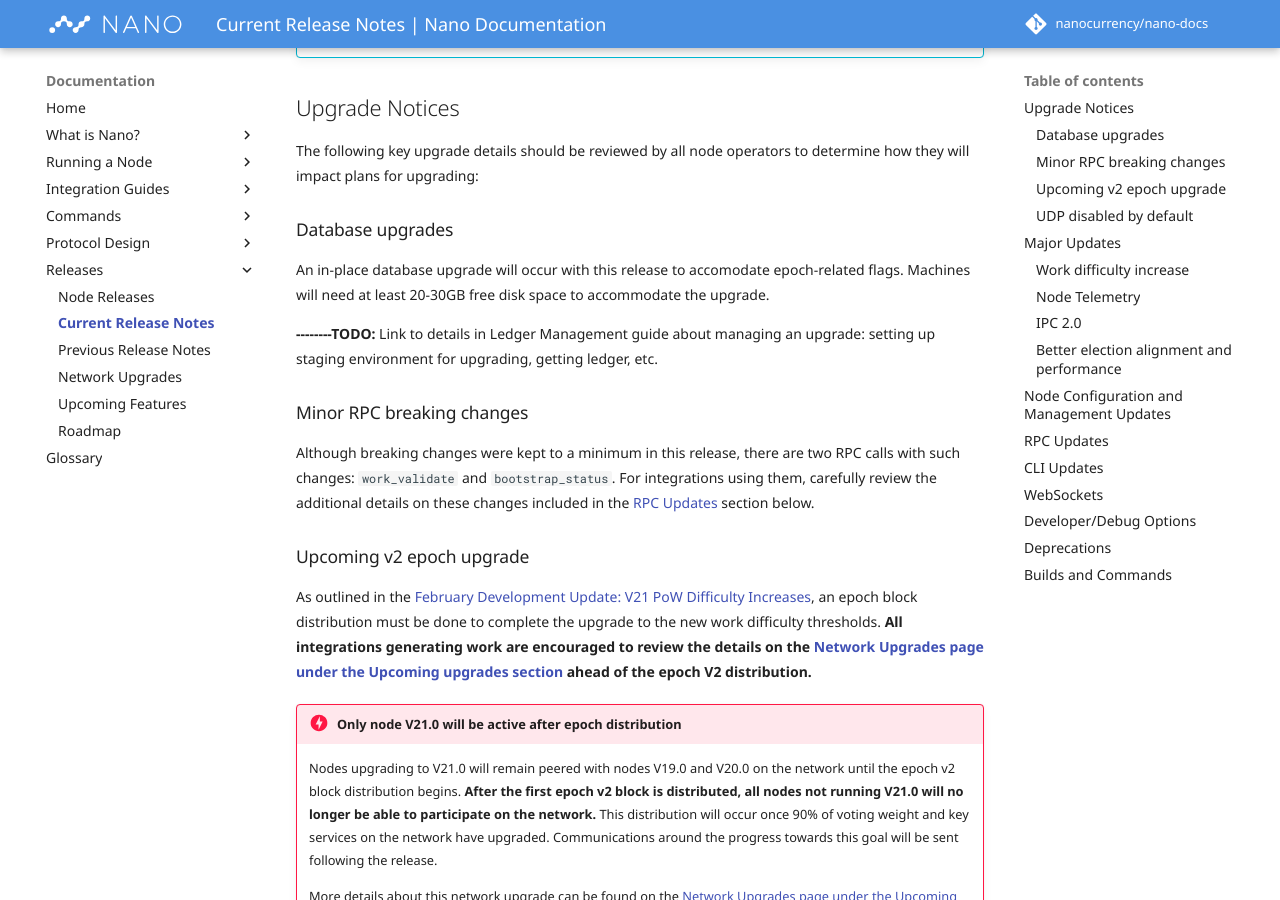
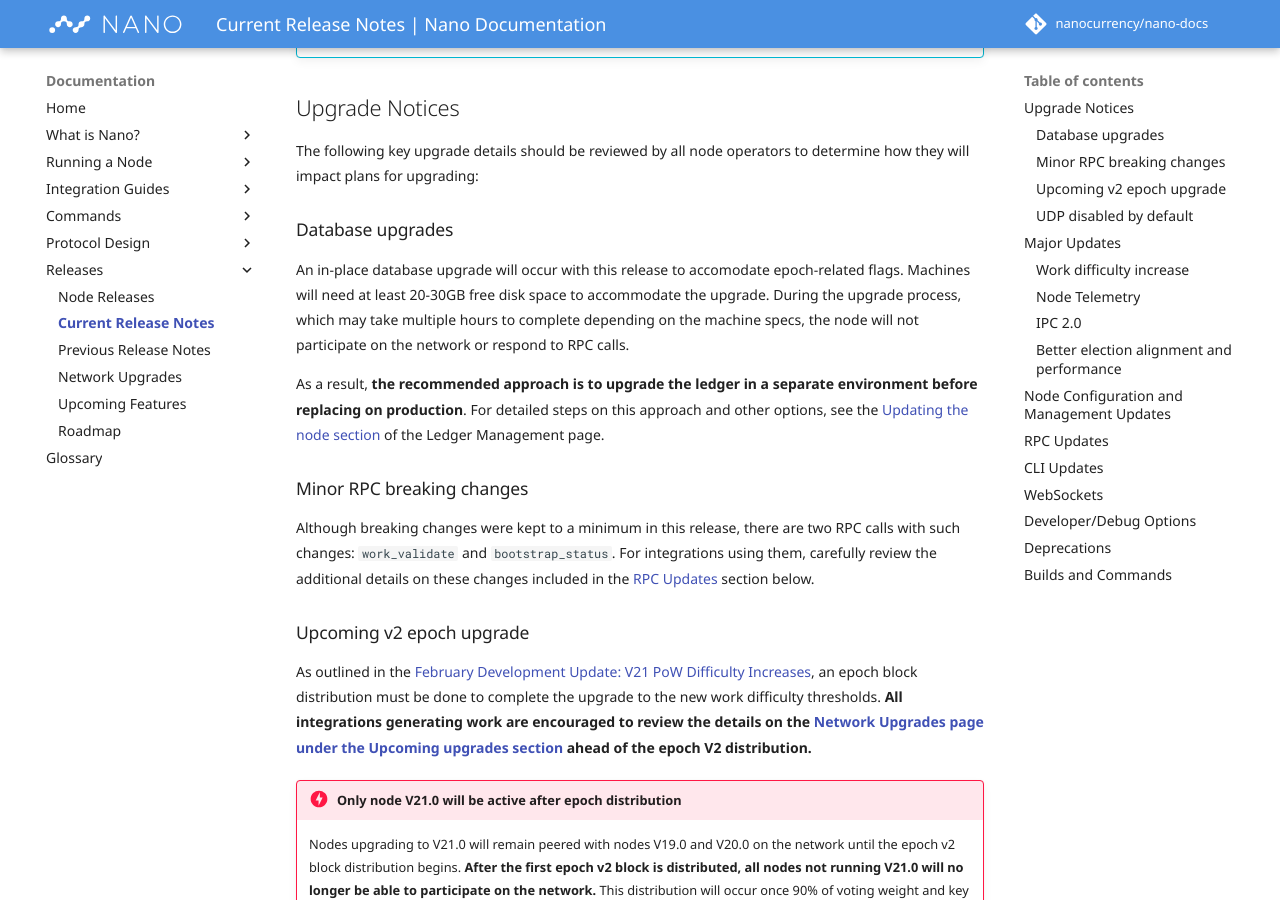
Before and after one commit to nanocurrency/nano-docs, an MkDocs documentation site: the page built from docs/releases/current-release-notes.md, in a window 1280 px wide and 900 px high, scrolled down 570 px. Built offline with MkDocs 1.6.1 and Material for MkDocs 9.7.7, drawn with Linux system fonts in a browser that asks for light colours; comment, search, counter and statistics services are not loaded.

Commit message:
Clarify recommended ledger upgrade process

```diff
--- a/docs/releases/current-release-notes.md
+++ b/docs/releases/current-release-notes.md
@@ -17,9 +17,9 @@
 The following key upgrade details should be reviewed by all node operators to determine how they will impact plans for upgrading:
 
 ### Database upgrades
-An in-place database upgrade will occur with this release to accomodate epoch-related flags. Machines will need at least 20-30GB free disk space to accommodate the upgrade.
+An in-place database upgrade will occur with this release to accomodate epoch-related flags. Machines will need at least 20-30GB free disk space to accommodate the upgrade. During the upgrade process, which may take multiple hours to complete depending on the machine specs, the node will not participate on the network or respond to RPC calls.
 
-**--------TODO:** Link to details in Ledger Management guide about managing an upgrade: setting up staging environment for upgrading, getting ledger, etc.
+As a result, **the recommended approach is to upgrade the ledger in a separate environment before replacing on production**. For detailed steps on this approach and other options, see the [Updating the node section](/running-a-node/ledger-management/#updating-the-node) of the Ledger Management page.
 
 ### Minor RPC breaking changes
 Although breaking changes were kept to a minimum in this release, there are two RPC calls with such changes: `work_validate` and `bootstrap_status`. For integrations using them, carefully review the additional details on these changes included in the [RPC Updates](#rpc-updates) section below.
```
